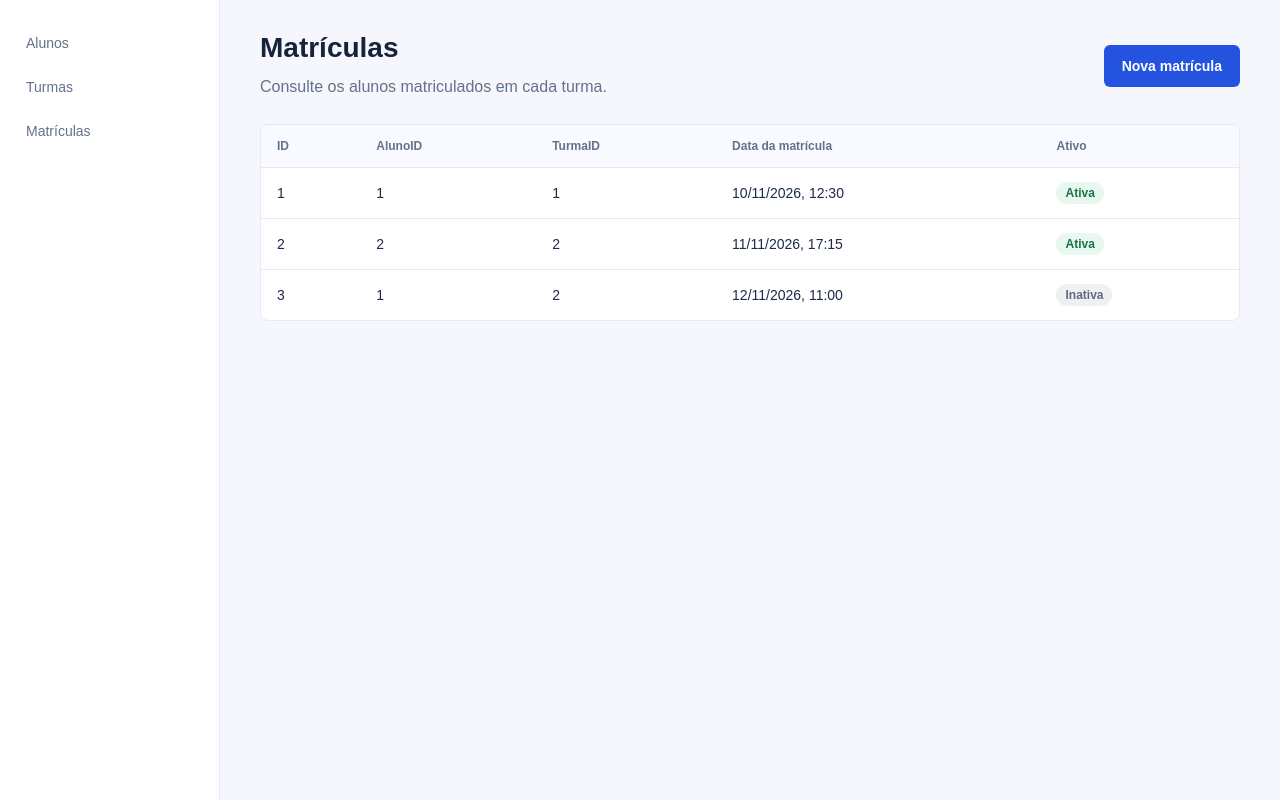
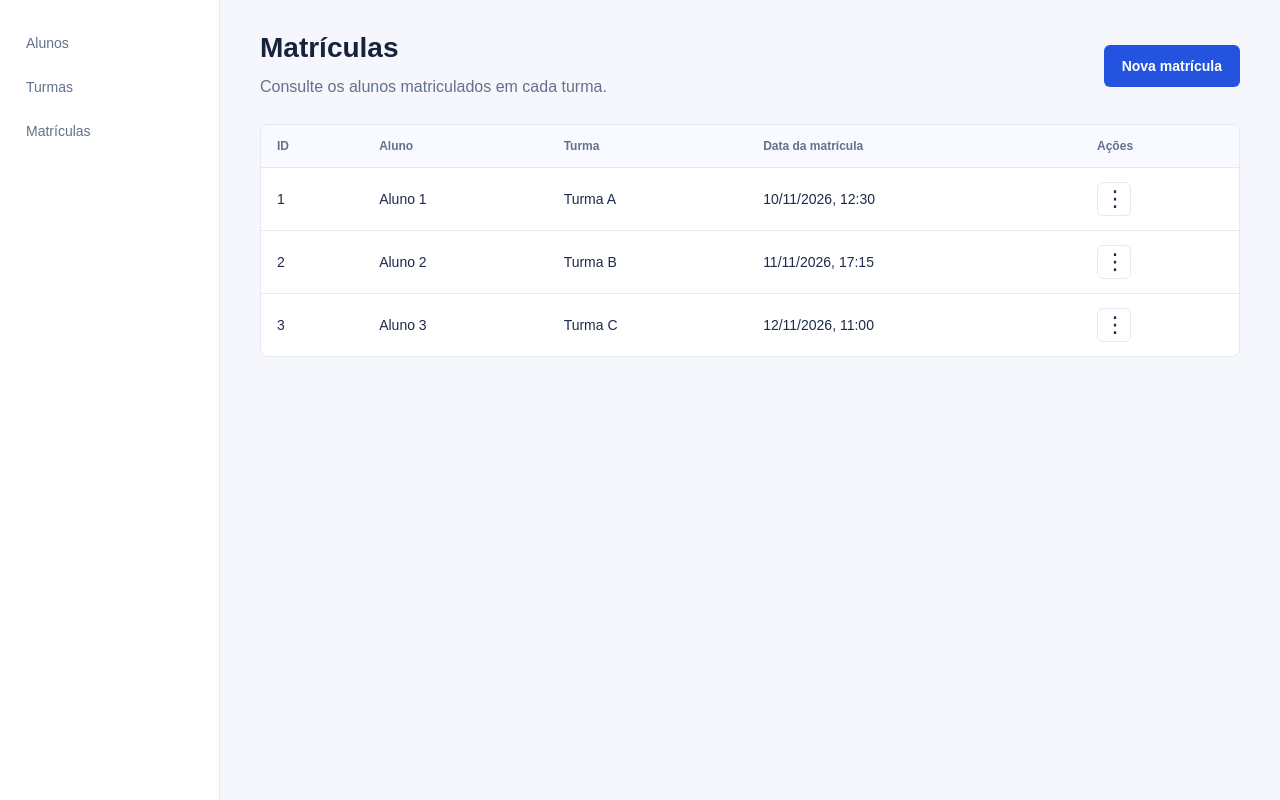
Before and after one commit to cleitongrodrigues/P2_FullStack, a Next.js app in the folder frontend/: page /matriculas in a window 1280 px wide. Built offline with nearby package versions, Linux system fonts and the light colour scheme.

Commit message:
fix: Removendo o status de alunos e matriculas

```diff
--- a/frontend/app/matriculas/page.tsx
+++ b/frontend/app/matriculas/page.tsx
@@ -1,26 +1,24 @@
+import RowActions from "@/components/ui/RowActions";
 import Link from "next/link";
 
 const matriculas = [
   {
     id: 1,
-    alunoId: 1,
-    turmaId: 1,
+    aluno: "Aluno 1",
+    turma: "Turma A",
     dataMatricula: "2026-11-10T09:30:00-03:00",
-    ativo: true,
   },
   {
     id: 2,
-    alunoId: 2,
-    turmaId: 2,
+    aluno: "Aluno 2",
+    turma: "Turma B",
     dataMatricula: "2026-11-11T14:15:00-03:00",
-    ativo: true,
   },
   {
     id: 3,
-    alunoId: 1,
-    turmaId: 2,
+    aluno: "Aluno 3",
+    turma: "Turma C",
     dataMatricula: "2026-11-12T08:00:00-03:00",
-    ativo: false,
   },
 ];
 
@@ -49,31 +47,28 @@ export default function MatriculasPage() {
           <thead>
             <tr>
               <th scope="col">ID</th>
-              <th scope="col">AlunoID</th>
-              <th scope="col">TurmaID</th>
+              <th scope="col">Aluno</th>
+              <th scope="col">Turma</th>
               <th scope="col">Data da matrícula</th>
-              <th scope="col">Ativo</th>
+              <th scope="col">Ações</th>
             </tr>
           </thead>
           <tbody>
             {matriculas.map((matricula) => (
               <tr key={matricula.id}>
                 <td>{matricula.id}</td>
-                <td>{matricula.alunoId}</td>
-                <td>{matricula.turmaId}</td>
+                <td>{matricula.aluno}</td>
+                <td>{matricula.turma}</td>
                 <td>
                   <time dateTime={matricula.dataMatricula}>
                     {dateFormatter.format(new Date(matricula.dataMatricula))}
                   </time>
                 </td>
                 <td>
-                  <span
-                    className={`status-badge ${
-                      matricula.ativo ? "status-active" : "status-inactive"
-                    }`}
-                  >
-                    {matricula.ativo ? "Ativa" : "Inativa"}
-                  </span>
+                  <RowActions
+                    label={matricula.turma}
+                    editHref={`/turmas/${matricula.turma}/editar`}
+                  />
                 </td>
               </tr>
             ))}
```
Also changed, not shown: frontend/app/alunos/page.tsx (+6 -15 lines), 1 other file (tests, documents, lock files or other folders).
